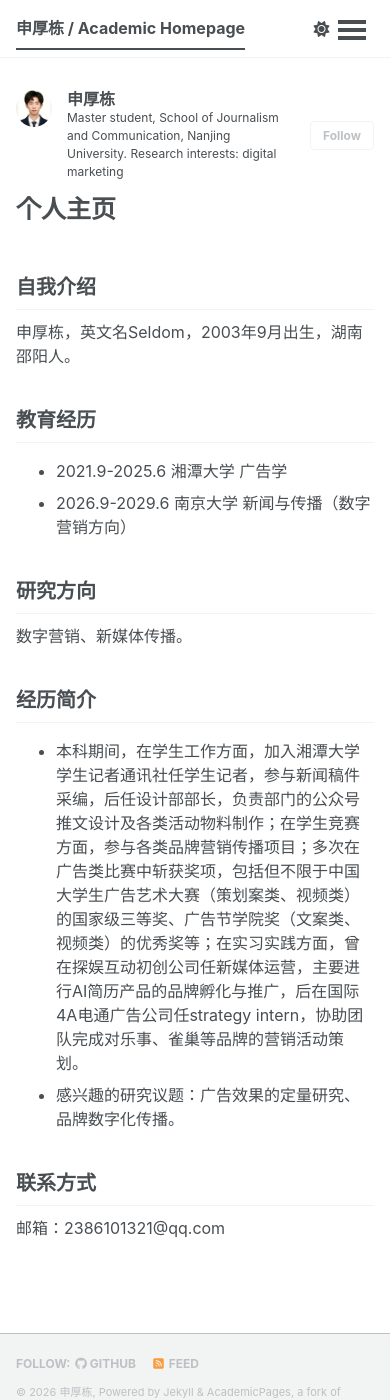
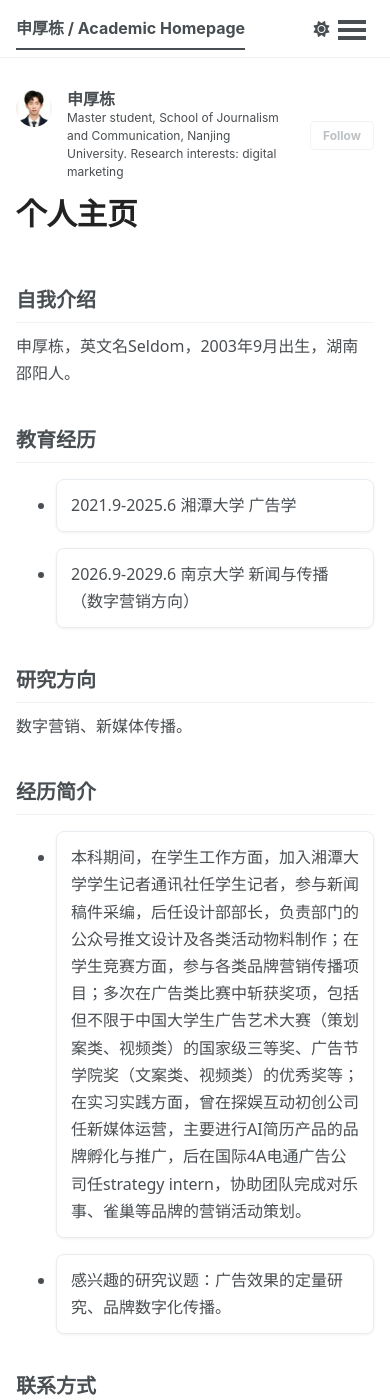
Before and after one commit to shenhoudong/shenhoudong.github.io, a Jekyll site: the page built from _pages/about.md, in a window 390 px wide and 1400 px high. Built offline with Jekyll 4.4.1, drawn with Linux system fonts in a browser that asks for light colours; a style sheet for code colours, icons or effects is not loaded.

Commit message:
Update head.html

```diff
--- a/_includes/head.html
+++ b/_includes/head.html
@@ -14,3 +14,53 @@
 
 <!-- For all browsers -->
 <link rel="stylesheet" href="{{ base_path }}/assets/css/main.css">
+<style>
+/* 页面标题（简历）字号微调 */
+.page__title {
+  font-size: clamp(1.9rem, 3vw, 2.1rem) !important;
+  line-height: 1.15 !important;
+  margin-bottom: 1rem !important;
+  color: #222 !important;
+}
+
+/* CV页面主体文字基础设置 */
+.page__content {
+  font-size: 16px !important;
+  line-height: 1.7 !important;
+  font-family: system-ui, "Microsoft YaHei", sans-serif !important;
+}
+
+/* 板块标题：教育经历 / 实习经历 / 项目经历 */
+.page__content h1 {
+  background-color: #f7f9fc !important;
+  padding: 9px 14px !important;
+  border-left: 5px solid #4a6fa5 !important;
+  border-radius: 5px !important;
+  margin-top: 2rem !important;
+  margin-bottom: 1rem !important;
+  font-size: 21px !important;
+}
+
+/* 一级列表条目（每一条学历、实习卡片色块） */
+.page__content > ul > li {
+  background-color: #ffffff !important;
+  padding: 12px 14px !important;
+  border-radius: 8px !important;
+  margin-bottom: 16px !important;
+  border: 1px solid #e8edf2 !important;
+  box-shadow: 0 1px 3px rgba(0,0,0,0.06) !important;
+}
+
+/* 二级子列表（GPA、项目描述小点） */
+.page__content > ul > li > ul > li {
+  margin-bottom: 7px !important;
+  color: #444 !important;
+  font-size: 15px !important;
+}
+
+/* 加粗重点文字（学校、公司名称） */
+.page__content strong {
+  color: #2b4870 !important;
+  font-weight: 600 !important;
+}
+</style>
```
